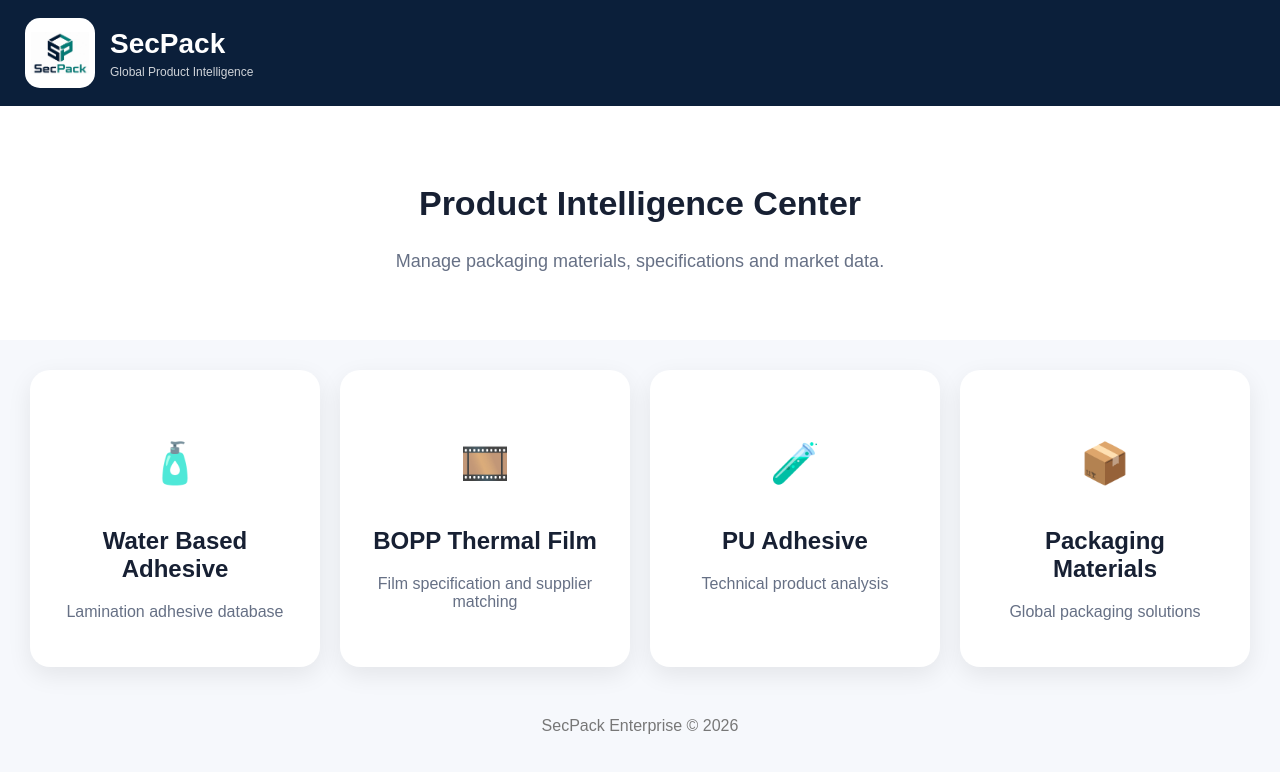
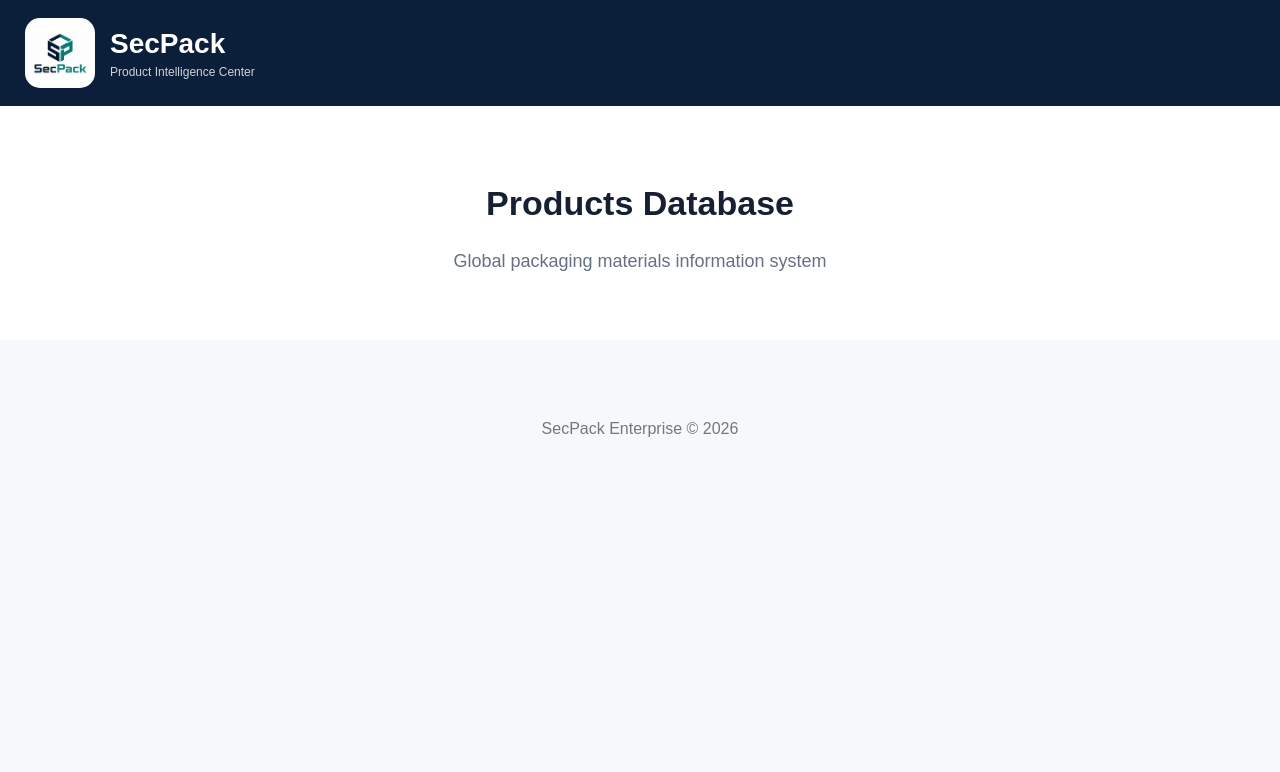
Before and after one commit to wEhrox-hebgoh-4waxti/SecPack, a plain HTML site: page pages/products.html in a window 1280 px wide. Drawn offline with Linux system fonts and the light colour scheme.

Commit message:
Update products.html

```diff
--- a/pages/products.html
+++ b/pages/products.html
@@ -27,12 +27,11 @@
 
 </div>
 
-
 <div>
 
 <h1>SecPack</h1>
 
-<p>Global Product Intelligence</p>
+<p>Product Intelligence Center</p>
 
 </div>
 
@@ -46,11 +45,11 @@
 <section class="hero">
 
 <h2>
-Product Intelligence Center
+Products Database
 </h2>
 
 <p>
-Manage packaging materials, specifications and market data.
+Global packaging materials information system
 </p>
 
 </section>
@@ -58,70 +57,7 @@ Manage packaging materials, specifications and market data.
 
 
 
-<section class="cards">
-
-
-<div class="card">
-
-<h3>🧴</h3>
-
-<h2>
-Water Based Adhesive
-</h2>
-
-<p>
-Lamination adhesive database
-</p>
-
-</div>
-
-
-
-<div class="card">
-
-<h3>🎞️</h3>
-
-<h2>
-BOPP Thermal Film
-</h2>
-
-<p>
-Film specification and supplier matching
-</p>
-
-</div>
-
-
-
-<div class="card">
-
-<h3>🧪</h3>
-
-<h2>
-PU Adhesive
-</h2>
-
-<p>
-Technical product analysis
-</p>
-
-</div>
-
-
-
-<div class="card">
-
-<h3>📦</h3>
-
-<h2>
-Packaging Materials
-</h2>
-
-<p>
-Global packaging solutions
-</p>
-
-</div>
+<section class="cards" id="products-list">
 
 
 </section>
@@ -136,6 +72,10 @@ SecPack Enterprise © 2026
 </footer>
 
 
+
+<script src="../script.js"></script>
+
+
 </body>
 
 </html>
```
